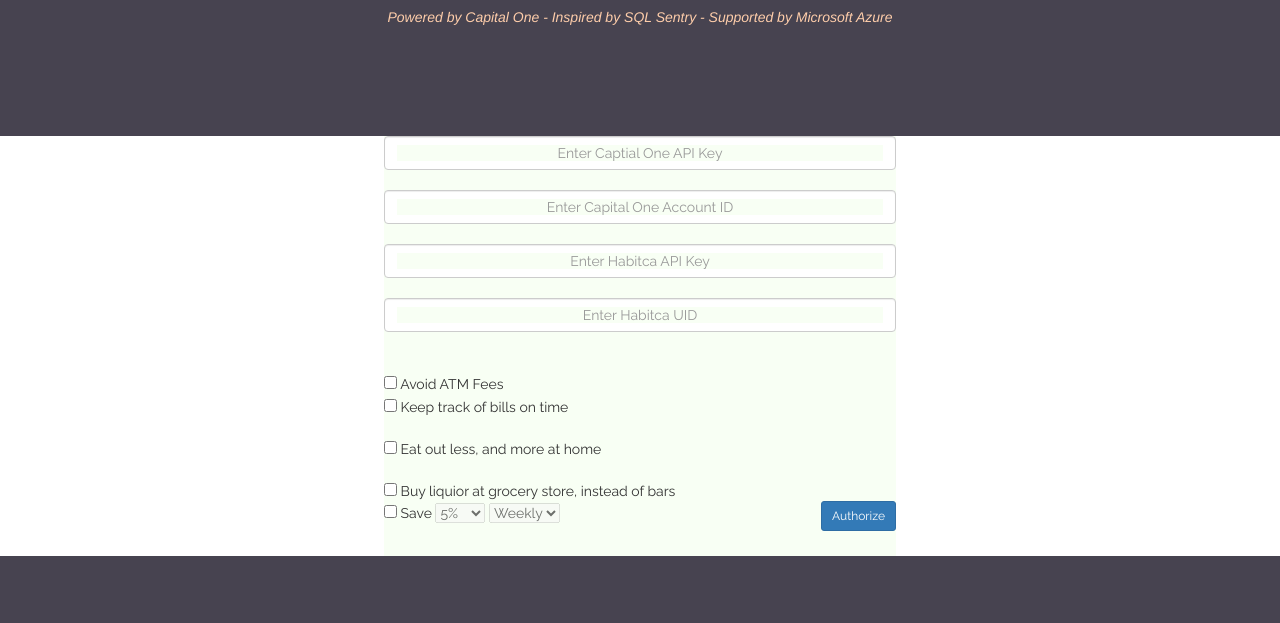
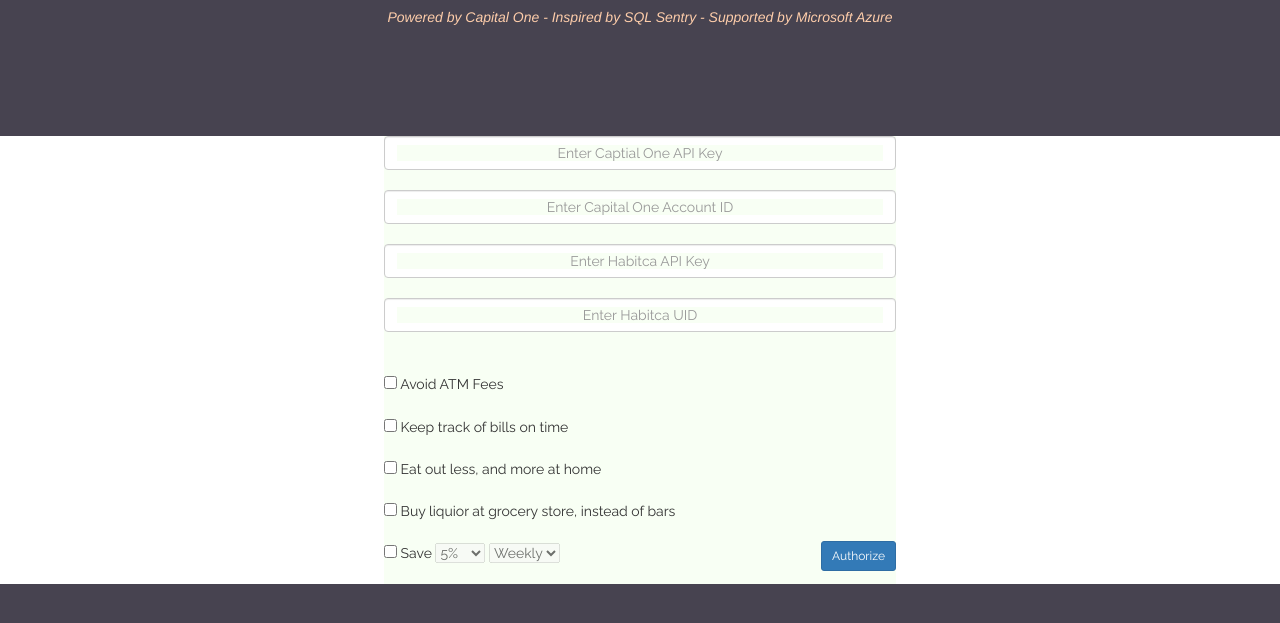
Before and after one commit to stuharvey/frugalhero, a website: page public/index.html in a window 1280 px wide. Shown: the part 87-710 px from the top of the page. Drawn offline with nearby package versions, Linux system fonts and the light colour scheme.

Commit message:
minor positioning adjustments

```diff
--- a/public/ui/static/css/login.css
+++ b/public/ui/static/css/login.css
@@ -18,7 +18,7 @@
 {
     width: 40%;
     text-align: center;
-    height: 30em;
+    height: 32em;
     margin-left: auto;
     margin-right: auto;
 }
@@ -43,7 +43,7 @@
 .form-inline
 {
     text-align: justify;
-    height: 30em;
+    height: 32em;
     font-family: 'Raleway', sans-serif;
     background-color: #F8FFF4;
     margin-top: auto;
```
Also changed, not shown: public/index.html (+2 -2 lines).
